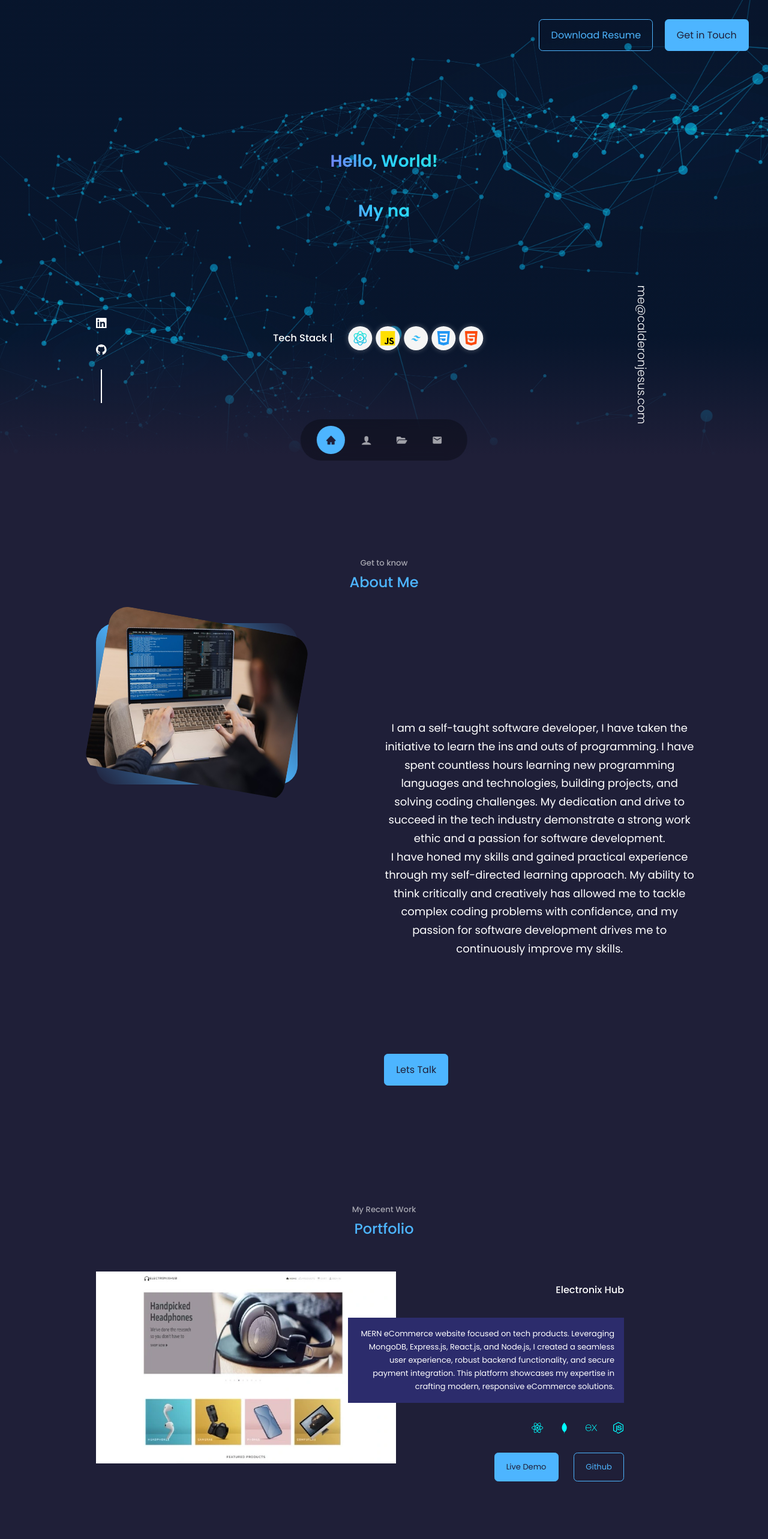
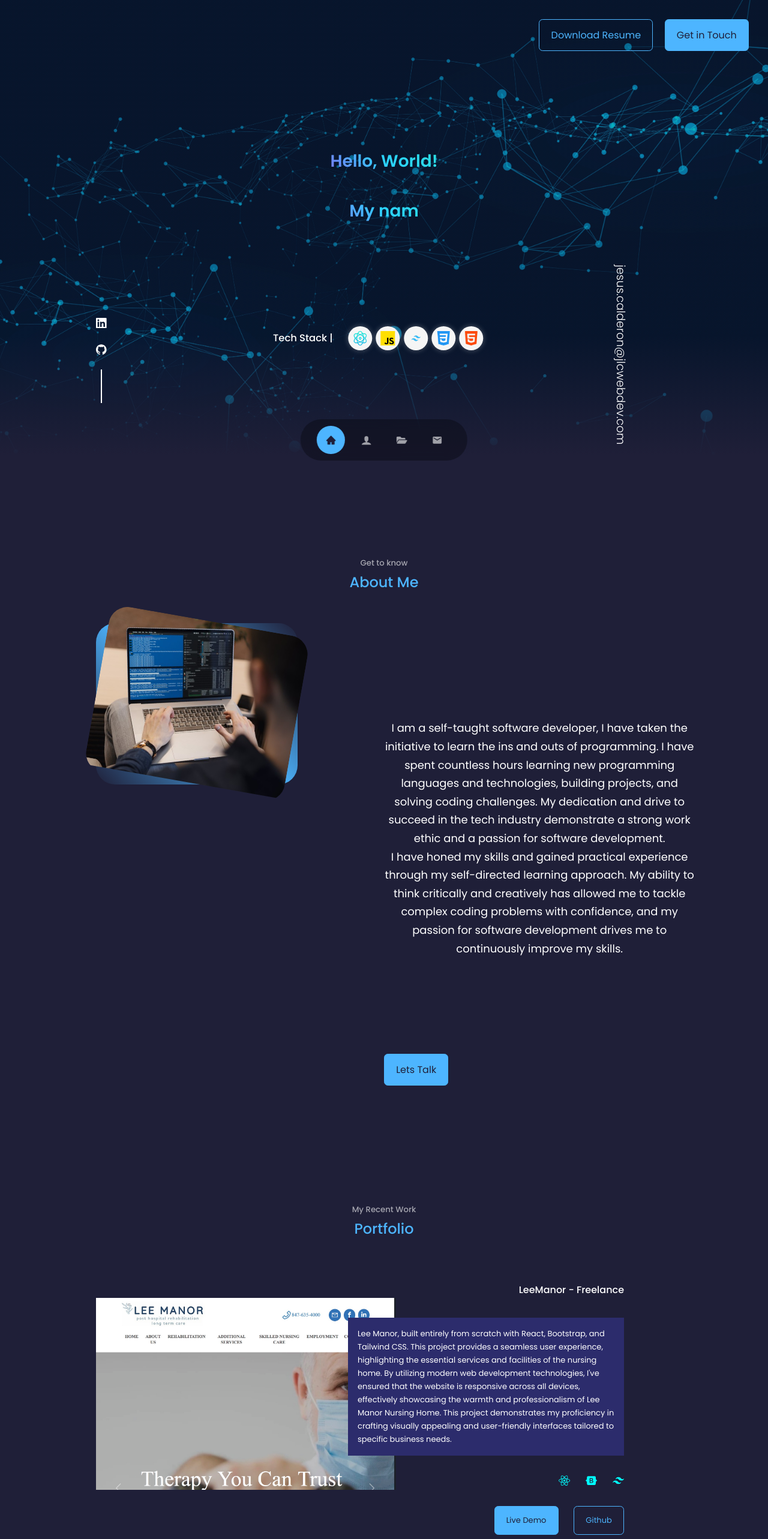
Before and after one commit to Jevus09/portfolio-website, a React (Create React App) app: page / in a window 1280 px wide. Shown: the top 2566 px of the page at 60% size. Built offline with nearby package versions, Linux system fonts and the light colour scheme.

Commit message:
updated changes

```diff
--- a/src/components/Contact/Contact.jsx
+++ b/src/components/Contact/Contact.jsx
@@ -9,7 +9,7 @@ const Contact = () => {
       <div className='container_contact'>
         <p>Thank you for visiting my portfolio! If you are interested in discussing freelance work or a software developer position, I am open to opportunities and would love to hear from you. You can reach out to me by clicking below, or by connecting with me on LinkedIn.  I look forward to hearing from you!</p>
         <div className='contact_buttons'>
-          <a className='btn btn-primary' href="mailto:me@calderonjesus.com" rel="noopener noreferrer" target="_blank">Say Hello</a>
+          <a className='btn btn-primary' href="mailto:jesus.calderon@jlcwebdev.com" rel="noopener noreferrer" target="_blank">Say Hello</a>
           <a className='btn btn-primary' href='https://www.linkedin.com/in/jesus-calderon-8985a41a1/' rel="noopener noreferrer" target="_blank">LinkedIn</a>
         </div>
       </div>
--- a/src/components/about/About.jsx
+++ b/src/components/about/About.jsx
@@ -20,7 +20,7 @@ const About = () => {
           I am a self-taught software developer, I have taken the initiative to learn the ins and outs of programming. I have spent countless hours learning new programming languages and technologies, building projects, and solving coding challenges. My dedication and drive to succeed in the tech industry demonstrate a strong work ethic and a passion for software development.<br/>
           I have honed my skills and gained practical experience through my self-directed learning approach. My ability to think critically and creatively has allowed me to tackle complex coding problems with confidence, and my passion for software development drives me to continuously improve my skills.
             </p>
-            <a href="mailto:jevus09@gmail.com" rel="noopener noreferrer" target="_blank" className='btn btn-primary'>Lets Talk</a>
+            <a href="mailto:jesus.calderon@jlcwebdev.com" rel="noopener noreferrer" target="_blank" className='btn btn-primary'>Lets Talk</a>
         </div>
       </div>
       <div className="stack">
--- a/src/components/header/Header.jsx
+++ b/src/components/header/Header.jsx
@@ -103,7 +103,7 @@ const Header = () => {
         <HeaderSocials />
         <Stack className='stack'/>
         <div className='header_email'>
-          <a href="mailto:me@calderonjesus.com" rel="noopener noreferrer" target="_blank">me@calderonjesus.com</a>
+          <a href="mailto:jesus.calderon@jlcwebdev.com" rel="noopener noreferrer" target="_blank">jesus.calderon@jlcwebdev.com</a>
         </div>
       </div>
     </header>
--- a/src/components/portfolio/Portfolio.jsx
+++ b/src/components/portfolio/Portfolio.jsx
@@ -3,6 +3,7 @@ import './portfolio.css'
 import Crypto from '../../assets/crypto.webp'
 import ELE from '../../assets/electronix.webp'
 import GOAL from '../../assets/goaltrackr.webp'
+import MANOR from '../../assets/leemanor.JPG'
 import { FaReact } from 'react-icons/fa'
 import { FaCss3Alt } from 'react-icons/fa'
 import { TbBrandFirebase } from 'react-icons/tb'
@@ -10,8 +11,25 @@ import { DiMongodb } from 'react-icons/di'
 import { SiExpress } from 'react-icons/si'
 import { GrNode } from 'react-icons/gr'
 import {SiTailwindcss} from 'react-icons/si'
+import { FaBootstrap } from "react-icons/fa";
+
 
 const data = [
+  {
+    id: 1,
+    image: MANOR,
+    title: 'LeeManor - Freelance',
+    language: (
+      <>
+        <FaReact /> <FaBootstrap />
+        <SiTailwindcss />
+      </>
+    ),
+    github: 'https://github.com/Jevus09/manor-website',
+    demo: 'https://leemanor.com/',
+    description:
+      "Lee Manor, built entirely from scratch with React, Bootstrap, and Tailwind CSS. This project provides a seamless user experience, highlighting the essential services and facilities of the nursing home. By utilizing modern web development technologies, I've ensured that the website is responsive across all devices, effectively showcasing the warmth and professionalism of Lee Manor Nursing Home. This project demonstrates my proficiency in crafting visually appealing and user-friendly interfaces tailored to specific business needs.",
+  },
   {
     id: 1,
     image: ELE,
--- a/src/components/portfolio/portfolio.css
+++ b/src/components/portfolio/portfolio.css
@@ -24,7 +24,7 @@ h3 + p {
     padding: 1rem;
     max-width: 650px;
     font-size: small;
-    text-align: right;
+    text-align: left;
 }
 
 .text {
```
Also changed, not shown: src/assets/leemanor.JPG (added), 1 other file (tests, documents, lock files or other folders).
